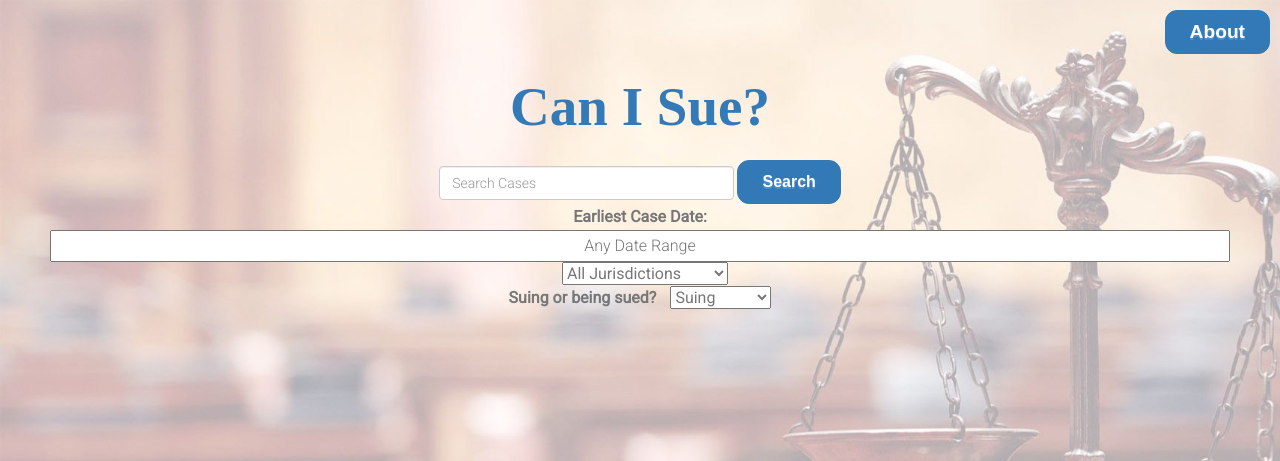
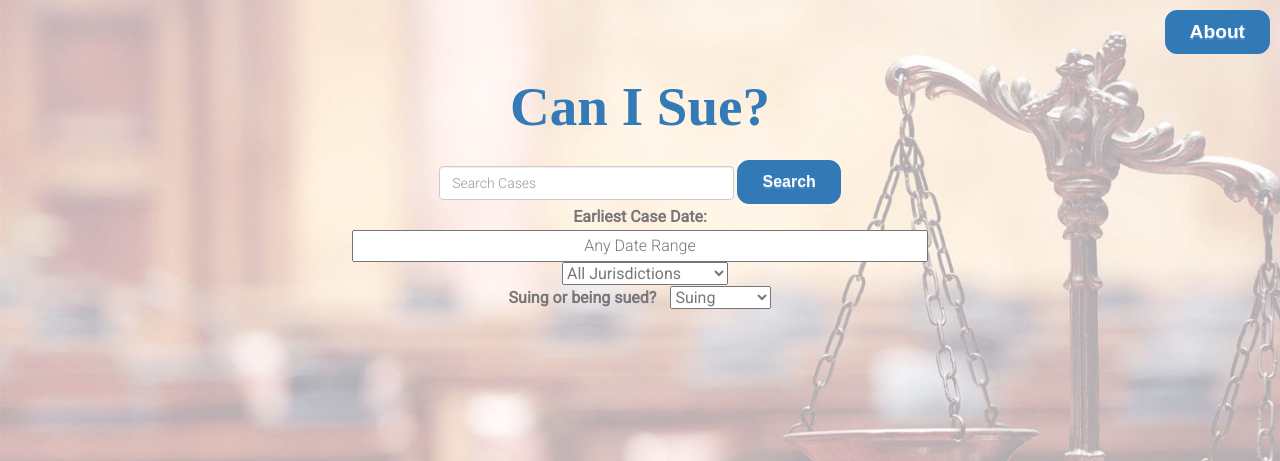
Before and after one commit to JunanQu/CanISue, a Flask app: page / in a window 1280 px wide. Shown: the top 461 px of the page. Run offline with Flask 2, Linux system fonts and the light colour scheme; parts of the project's set-up code (start-up, migrations or seed data) failed here and were passed over; some libraries are stand-ins or nearby versions.

Commit message:
css for the longer earliest date stuff

```diff
--- a/app/templates/search.html
+++ b/app/templates/search.html
@@ -17,6 +17,10 @@
 
 
 <style>
+    .form-group {
+        width: 45vmax;
+    }
+
     .scd_col {
         width: 100%;
     }
```
